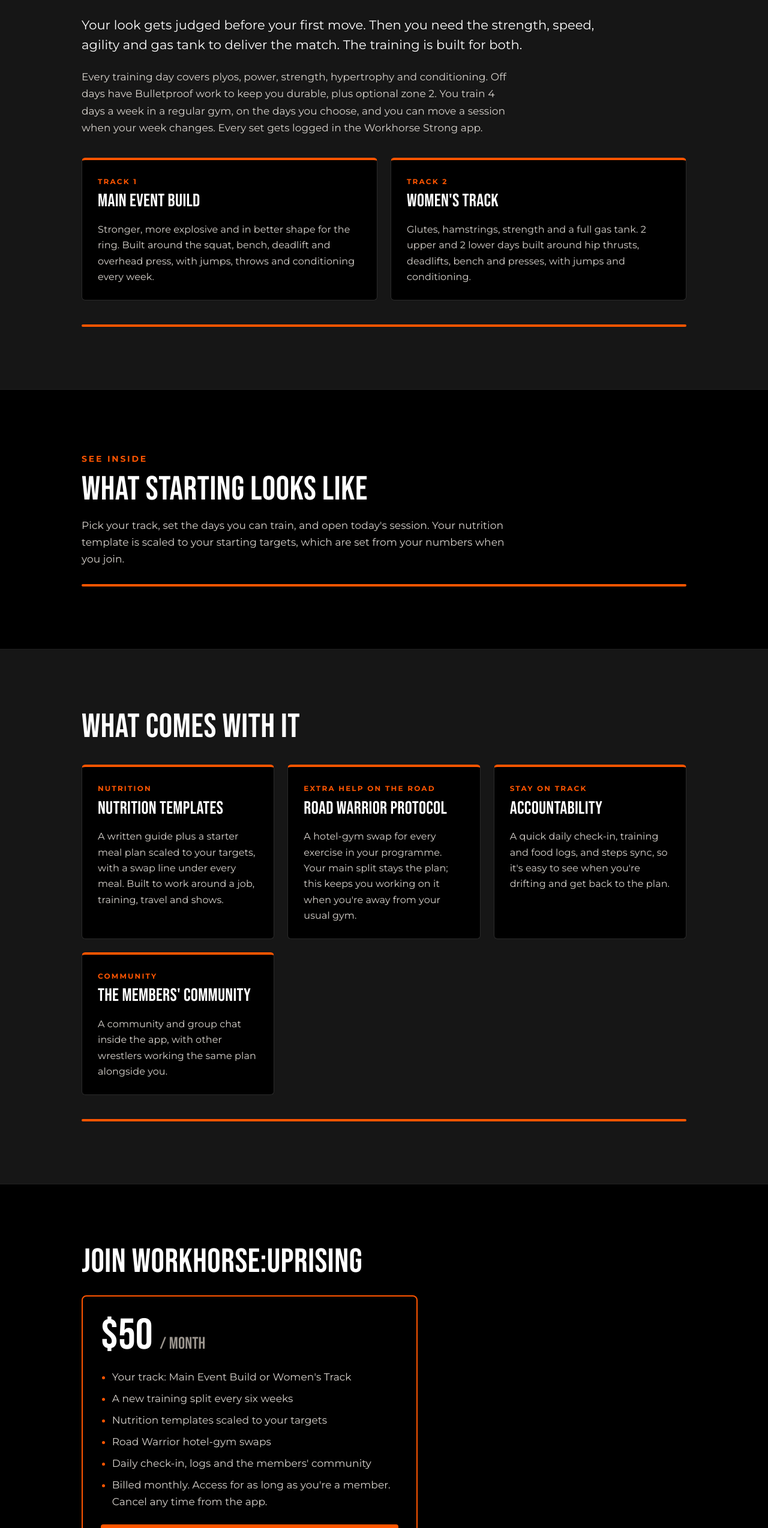
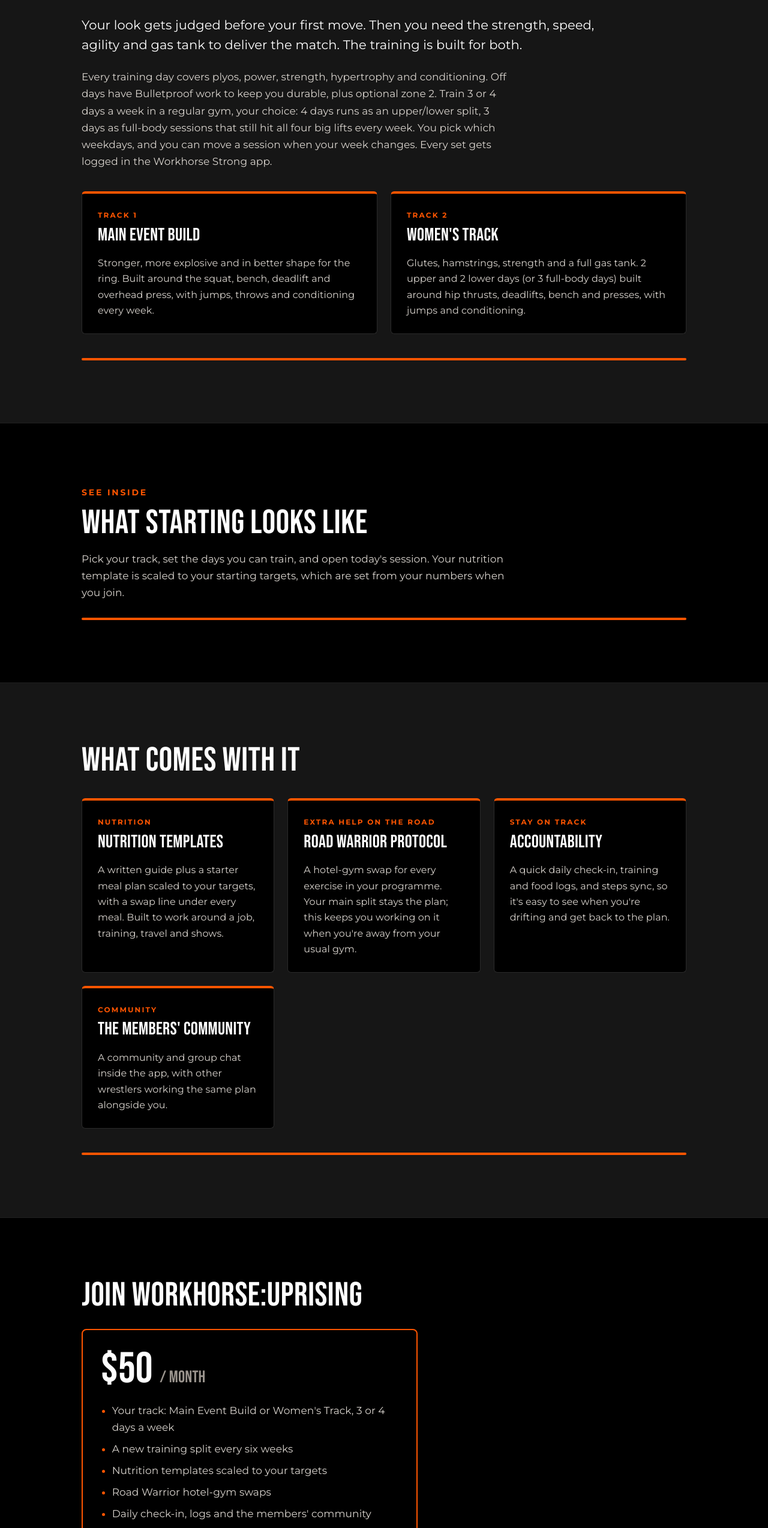
Before and after one commit to workhorsetnf-ops/workhorse-site, a plain HTML site: page uprising/join.html in a window 1280 px wide. Shown: the part 1054-3602 px from the top of the page at 60% size. Drawn offline with Linux system fonts and the light colour scheme.

Commit message:
Uprising sales page: 3 or 4 days a week option and session lengths
Co-Authored-By: Claude Opus 5.5 <noreply@anthropic.com>
Claude-Session: https://claude.ai/code/session_01HPoLpvE1JEJCosPLjH3wPY

```diff
--- a/uprising/join.html
+++ b/uprising/join.html
@@ -66,7 +66,7 @@
       <p class="eyebrow">The main programme</p>
       <h2>Training splits built for pro wrestlers. A new one every six weeks.</h2>
       <p class="lede">Your look gets judged before your first move. Then you need the strength, speed, agility and gas tank to deliver the match. The training is built for both.</p>
-      <p>Every training day covers plyos, power, strength, hypertrophy and conditioning. Off days have Bulletproof work to keep you durable, plus optional zone 2. You train 4 days a week in a regular gym, on the days you choose, and you can move a session when your week changes. Every set gets logged in the Workhorse Strong app.</p>
+      <p>Every training day covers plyos, power, strength, hypertrophy and conditioning. Off days have Bulletproof work to keep you durable, plus optional zone 2. Train 3 or 4 days a week in a regular gym, your choice: 4 days runs as an upper/lower split, 3 days as full-body sessions that still hit all four big lifts every week. You pick which weekdays, and you can move a session when your week changes. Every set gets logged in the Workhorse Strong app.</p>
 
       <div class="up-grid">
         <div class="up-card">
@@ -77,7 +77,7 @@
         <div class="up-card">
           <p class="tag">Track 2</p>
           <h3>Women's Track</h3>
-          <p>Glutes, hamstrings, strength and a full gas tank. 2 upper and 2 lower days built around hip thrusts, deadlifts, bench and presses, with jumps and conditioning.</p>
+          <p>Glutes, hamstrings, strength and a full gas tank. 2 upper and 2 lower days (or 3 full-body days) built around hip thrusts, deadlifts, bench and presses, with jumps and conditioning.</p>
         </div>
       </div>
 
@@ -150,7 +150,7 @@
       <div class="price-box">
         <div class="amt">$50 <small>/ month</small></div>
         <ul>
-          <li>Your track: Main Event Build or Women's Track</li>
+          <li>Your track: Main Event Build or Women's Track, 3 or 4 days a week</li>
           <li>A new training split every six weeks</li>
           <li>Nutrition templates scaled to your targets</li>
           <li>Road Warrior hotel-gym swaps</li>
@@ -178,7 +178,7 @@
         </div>
         <div class="faq-item">
           <h3>What do I need?</h3>
-          <p>A regular gym 4 days a week and a phone for the app. On the road, the Road Warrior Protocol gives you a swap for every exercise when the hotel gym is missing something.</p>
+          <p>A regular gym 3 or 4 days a week, your choice: about 45-60 minutes a session on 4 days, 60-75 minutes on 3 full-body days. Plus a phone for the app. On the road, the Road Warrior Protocol gives you a swap for every exercise when the hotel gym is missing something.</p>
         </div>
         <div class="faq-item">
           <h3>I work a job and wrestle on weekends. Will it fit?</h3>
```
